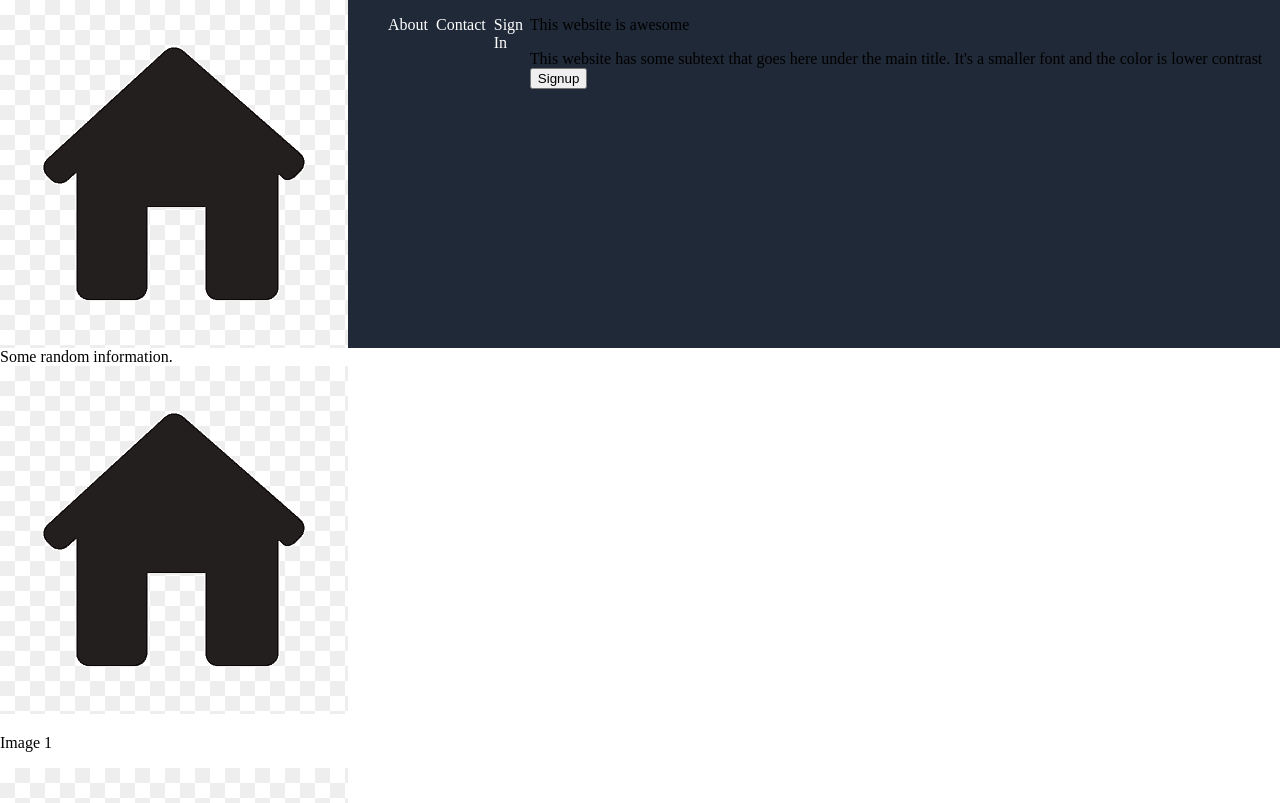
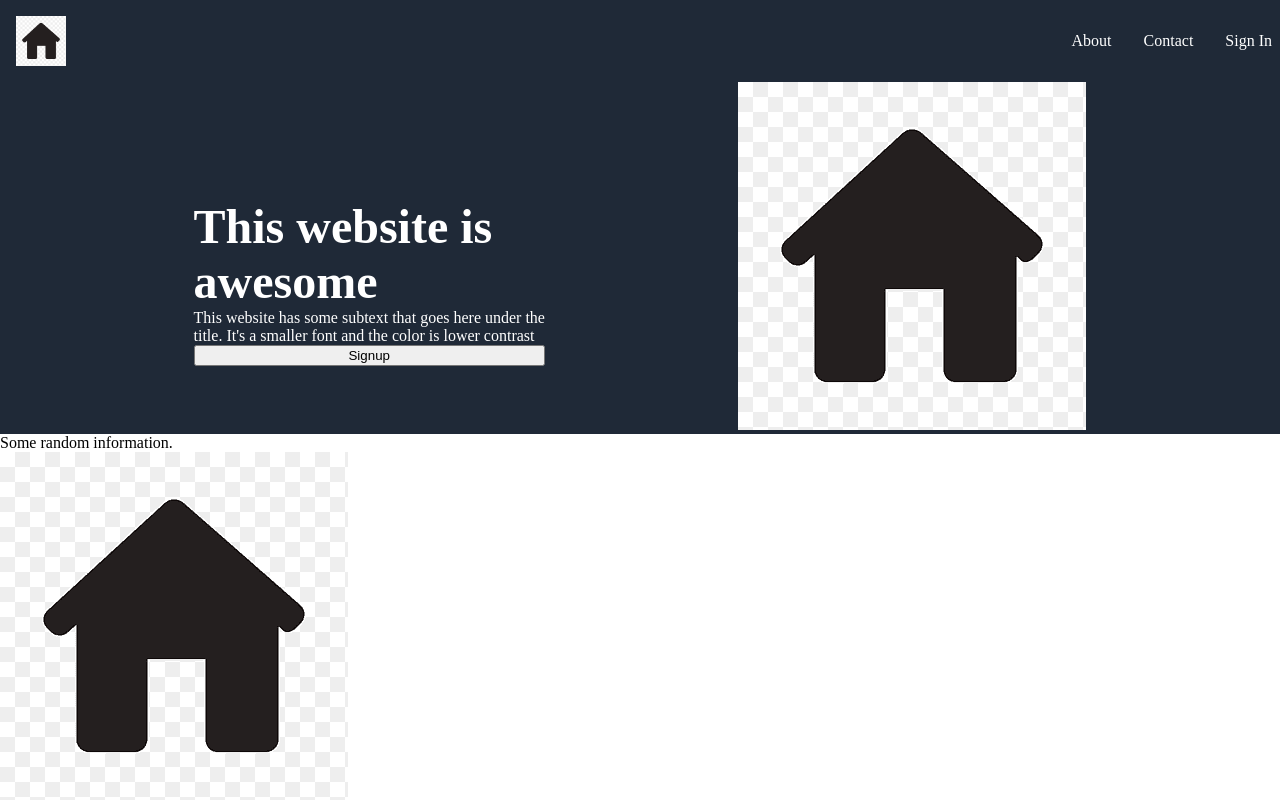
Before and after one commit to ciut1st/landing_page, a plain HTML site: page index.html in a window 1280 px wide. Shown: the top 803 px of the page. Drawn offline with Linux system fonts and the light colour scheme.

Commit message:
content 1 quite done

```diff
--- a/index.html
+++ b/index.html
@@ -20,20 +20,24 @@
                 <li><a href="#">Sign In</a></li>
             </ul>
         </div>
+    </div>
 
+
+
+    <div class="body">
         <div class="content1">
             <div class="subcontent1">
-                <p class="text">This website is awesome</p>
+                <p class="text">This website is<br> awesome</p>
                 <div class="subcontent1 text">
-                    This website has some subtext that goes here under the main title. It's a smaller font and the color is lower contrast
+                    This website has some subtext that goes here under the <br> title. It's a smaller font and the color is lower contrast
                     <button class="button1">Signup</button>
                 </div>
             </div>
-            <div class="subimg1"></div>
+            <div class="subimg1">
+                <img src="./img/logo.png" alt="logo">
+            </div>
         </div>
-    </div>
 
-    <div class="body">
         <div class="content2">
             <div class="random info">Some random information.</div>
             <div class="subimg2">
--- a/style.css
+++ b/style.css
@@ -8,15 +8,45 @@ body {
     justify-content: space-between;
     background-color: #1f2937;
     flex: 1;
+    padding: 8px;
+    align-items: center;
+}
+
+.header.logo > img {
+    width: 50px;
+    height: 50px;
 }
 
 ul {
     display: flex;
     list-style-type: none;
-    gap: 8px;
+    gap: 32px;
 }
 
 a {
     text-decoration: none;
     color: white;
 }
+
+.content1 {
+    background-color: #1f2937;
+    display: flex;
+    justify-content: space-evenly;
+    align-items: center;
+}
+
+.subcontent1 {
+    display: flex;
+    flex-direction: column;
+}
+
+p.text {
+    color: white;
+    font-size: 48px;
+    font-weight: 800;
+    margin-bottom: 0;
+}
+
+.subcontent1.text {
+    color: white;
+}
```
